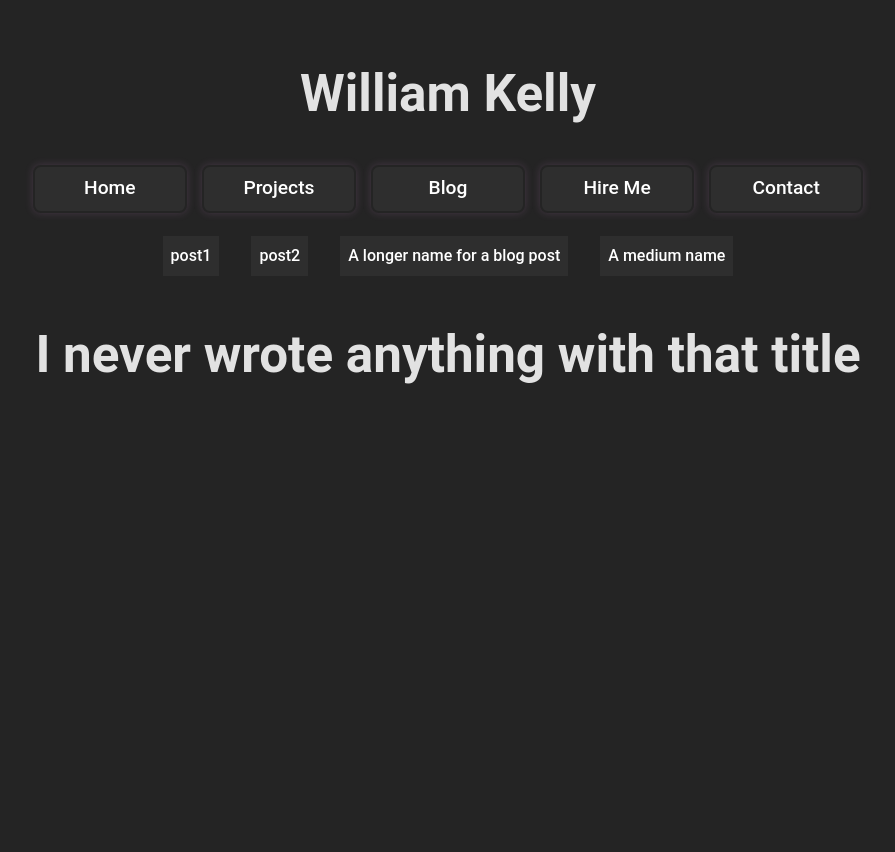
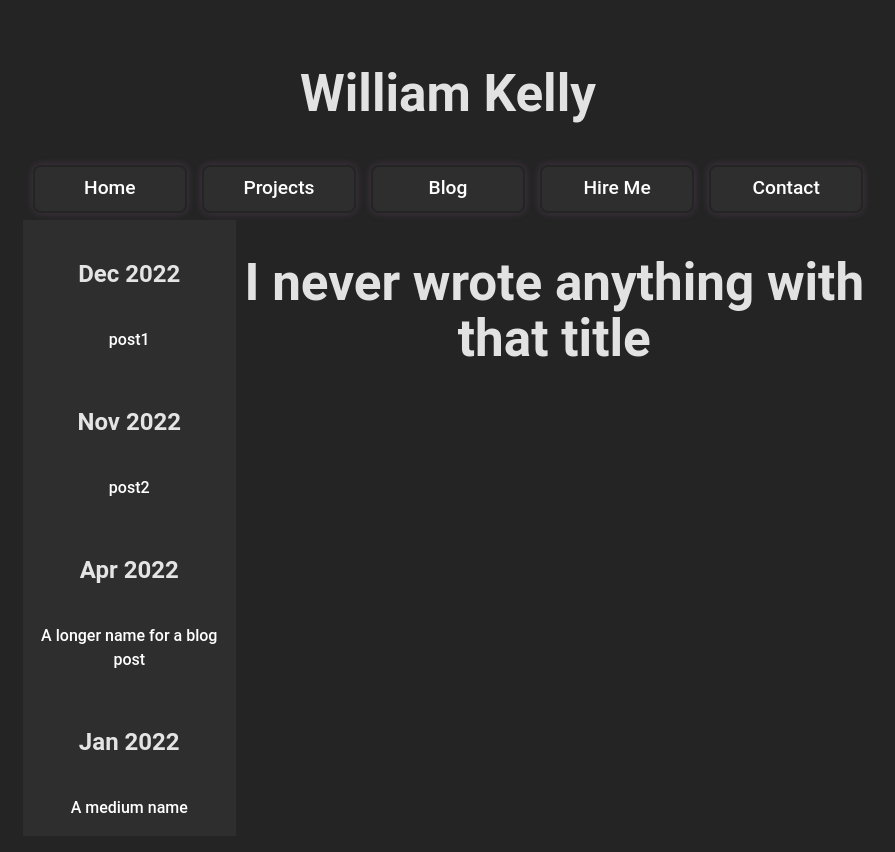
Before and after one commit to cnqso/cnqso.github.io, a React (Vite) app: page /Blog/post in a window 1280 px wide. Shown: the top 852 px of the page, without its empty margins (192-1087 px from the left). Before the commit the page ends 800 px from the top, so only its background shows below. Built offline with nearby package versions, Linux system fonts and the light colour scheme; the HTML template or start-up script is replaced by a standard one.

Commit message:
Navigation with sorted posts etc

```diff
--- a/src/pages/Blog.tsx
+++ b/src/pages/Blog.tsx
@@ -5,6 +5,7 @@ import { motion } from "framer-motion";
 import "./styles/Blog.css";
 import { Routes, Route, useLocation, Link } from "react-router-dom";
 import { BlogPosts } from "./BlogPosts";
+import type { BlogPost } from "./BlogPosts";
 
 // Posts can be contained in a specific type of text block
 // BlogHome is a list of all posts followed by an infinite scroll of posts.
@@ -12,14 +13,11 @@ import { BlogPosts } from "./BlogPosts";
 // BlogPost is a single post with comments and a comment box. Sidebar with list of posts
 
 function BlogHome() {
-	return (
-			<h1>Blog</h1>
-	);
+	return <h1>Blog</h1>;
 }
 
 function BlogPost() {
 	return (
-
 		<Routes>
 			{BlogPosts.map((post) => {
 				return <Route path={post.path} element={post.post()} key={post.title} />;
@@ -29,40 +27,90 @@ function BlogPost() {
 	);
 }
 
-function Blog() {
-
+function BlogNav() {
+	// We do a lot of sorting by time here so that we don't have to do it elsewhere.
+	// Posts are sorted in navigation but are hashed everywhere else.
 
 	const location = useLocation().pathname.replace("%20", " ").split("/")[3];
-	const css = location !== undefined ? "BlogPost" : "BlogHome";
-	const navCss = location !== undefined ? "blogNavPost" : "blogNavHome";
+	const navCss: "blogNavPost" | "blogNavHome" = location !== undefined ? "blogNavPost" : "blogNavHome";
+
+	//Sort posts into month cohorts
+	const datedPosts: any = {};
+	for (let i = 0; i < BlogPosts.length; i++) {
+		const yyyy_mm = BlogPosts[i].date.toLocaleString("default", {
+			month: "short",
+			year: "numeric",
+		});
+		if (datedPosts[yyyy_mm] === undefined) {
+			datedPosts[yyyy_mm] = [BlogPosts[i]];
+		} else {
+			datedPosts[yyyy_mm].push(BlogPosts[i]);
+		}
+	}
+
+	// Create the HTML for each month cohort
+	const monthBlocks = [];
+	for (const month in datedPosts) {
+		const thisMonth = datedPosts[month];
+
+		// sort each cohort
+		thisMonth.sort(function (a: BlogPost, b: BlogPost) {
+			return b.date.getTime() - a.date.getTime();
+		});
+
+		const posts = () => {
 			return (
-		<div className={css}>
-			<div className={navCss}>
-					{location !== undefined ? (<div className='blogPostBtnOuter' style={{marginTop: '9em'}}>
+				<div className='monthBlock' key={month}>
+					<h2>{month}</h2>
+					{thisMonth.map((post: BlogPost) => {
+						return (
 							<Link
-							className = "blogPostBtnInner"
-							to={"/Blog/"}
-							key={'Back'}
-							style={{ color: "white" }}>
-
-							Back
-						</Link>
-						</div>) : null}
-				{BlogPosts.map((post) => {
-					return (
-						<motion.div layout className='blogPostBtnOuter'>
-						<Link
-							className = "blogPostBtnInner"
+								className='blogPostBtn'
 								to={"post/" + post.path}
 								key={post.title}
-
-							style={`${location}` === `${post.path}` ? { color: "#b3b3ff" } : { color: "white" }}>
+								style={
+									`${location}` === `${post.path}`
+										? { color: "#b3b3ff" }
+										: { color: "white" }
+								}>
 								{post.title}
 							</Link>
-						</motion.div>
 						);
 					})}
 				</div>
+			);
+		};
+		monthBlocks.push({ month: thisMonth[0].date.getTime(), block: posts });
+	}
+
+	// Sort the array of month cohorts
+	monthBlocks.sort(function (a: any, b: any) {
+		return b.month - a.month;
+	});
+
+	// The final result is a sorted latest-to-oldest list of posts seperated by month
+
+	return (
+		<div className={navCss}>
+			{location !== undefined ? (
+				<Link className='blogPostBtn' to={"/Blog/"} key={"Back"} style={{ color: "white" }}>
+					Back
+				</Link>
+			) : null}
+			{monthBlocks.map((monthBlock) => {
+				return monthBlock.block();
+			})}
+		</div>
+	);
+}
+
+function Blog() {
+	const location = useLocation().pathname
+	const css = location === "/Blog/" ? "BlogHome" : "BlogPost";
+	console.log(location);
+	return (
+		<div className={css}>
+			<BlogNav />
 			<Routes>
 				<Route index element={<BlogHome />} />
 				<Route path={"post/*"} element={<BlogPost />} />;
--- a/src/pages/BlogPosts.tsx
+++ b/src/pages/BlogPosts.tsx
@@ -3,7 +3,7 @@ import { Link } from "react-router-dom";
 
 
 
-export type BlogPost = {title: string, path: string, post: () => JSX.Element}
+export type BlogPost = {title: string, date: Date, path: string, post: () => JSX.Element}
 
 function BlogPost1() {
 	return (
@@ -79,7 +79,7 @@ function BlogPost2() {
 function BlogPost3() {
 	return (
 		<div>
-			<h1 className='postTitle'>Blog Post 1</h1>
+			<h1 className='postTitle'>Long name</h1>
 			<div className='textBlock'>
 				"Lorem ipsum dolor sit amet, consectetur adipiscing elit, sed do eiusmod tempor incididunt ut
 				labore et dolore magna aliqua. Ut enim ad minim veniam, quis nostrud exercitation ullamco
@@ -114,7 +114,7 @@ function BlogPost3() {
 function BlogPost4() {
 	return (
 		<div>
-			<h1 className='postTitle'>Blog Post 2</h1>
+			<h1 className='postTitle'>Medium name</h1>
 			<div className='textBlock'>
 
 			velit esse cillum dolore eu fugiat nulla pariatur. Excepteur sint occaecat cupidatat
@@ -147,18 +147,23 @@ function BlogPost4() {
 	);
 }
 
+function randomDate() {
+	return new Date(new Date(2022, 0, 1).getTime() + Math.random() * (new Date().getTime() - new Date(2022, 0, 1).getTime()));
+  }
+
+  const d = randomDate();
+  console.log(d);
 
 
 
 
-
-
+const unix_timestamp = 1549312452;
 
 const BlogPosts : BlogPost[] = [
-    {title: "post1", path: "post1", post: BlogPost1},
-    {title: "post2", path: "post2", post: BlogPost2},
-	{title: "A longer name for a blog post", path: "post3", post: BlogPost3},
-	{title: "A medium name", path: "post4", post: BlogPost4}
+    {title: "post1", date: randomDate(), path: "post1", post: BlogPost1},
+    {title: "post2", date: randomDate(), path: "post2", post: BlogPost2},
+	{title: "A longer name for a blog post", date: randomDate(), path: "post3", post: BlogPost3},
+	{title: "A medium name", date: randomDate(), path: "post4", post: BlogPost4}
 ]
 
 
--- a/src/pages/styles/Blog.css
+++ b/src/pages/styles/Blog.css
@@ -13,25 +13,34 @@
     grid-template-rows: 1fr
 }
 
-.blogNavHome {
-}
-
-.blogNavPost {
+.blogPostBtn  {
 
 }
 
-.blogPostBtnOuter {
+.monthBlock {
+    display: grid;
+    grid-template-columns: 1fr;
+    grid-template-rows: 1fr;
+    grid-gap: 1rem;
+    padding: 1rem;
     background-color: var(--paper);
-    display: inline-block;
-	margin: 1em;
-    width: auto;
-    height: auto;
-    text-align: center;
-    padding: 0.5em;
 }
 
-.blogPostBtnInner {
 
-    width: 100%;
-    height: 100%;
+.blogNavHome {
+    background-color: var(--paper);
 }
+
+.blogNavHome > .blogPostBtn {
+    display: block;
+}
+
+
+
+.blogNavPost {
+    background-color: var(--paper);
+}
+
+.blogNavPost > .blogPostBtn {
+    display: block;
+}
```
Lines whose indentation alone changed are shown as unchanged.
